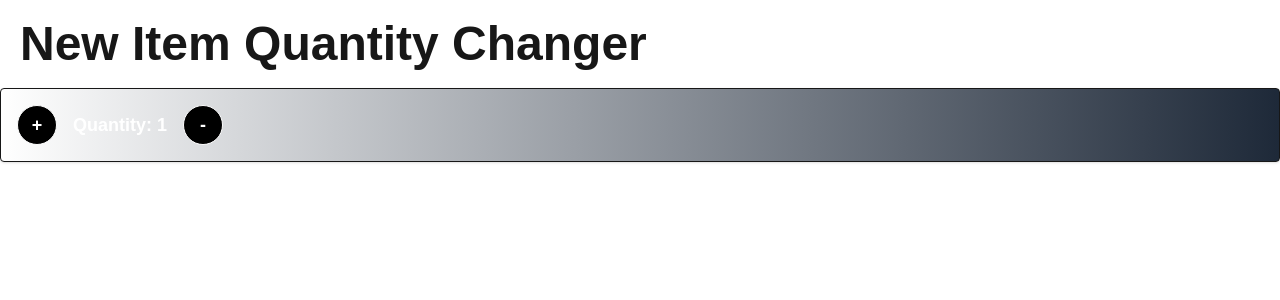
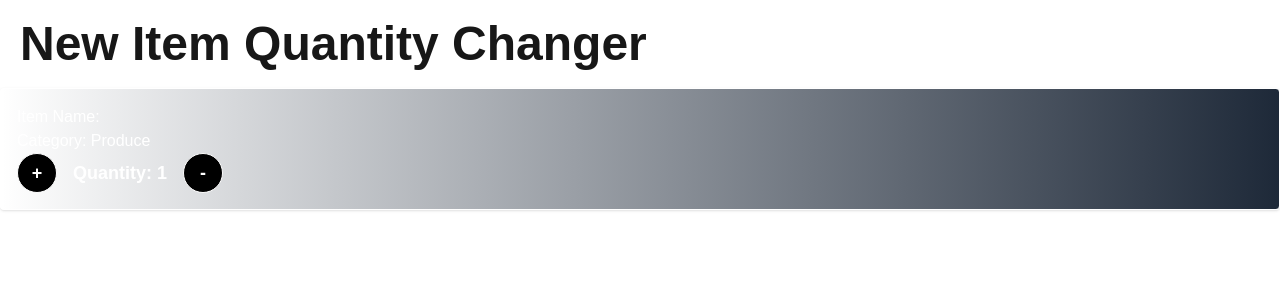
Before and after one commit to ConnorYasin/cprg306-assignments, a Next.js app: page /week-5 in a window 1280 px wide. Shown: the top 300 px of the page. Built offline with nearby package versions, Linux system fonts and the light colour scheme.

Commit message:
Adding name and category components to new-item.js

```diff
--- a/app/week-5/new-item.js
+++ b/app/week-5/new-item.js
@@ -1,8 +1,10 @@
 'use client';
 import { useState } from 'react';
 
-const New_Item = ({quantity: initialQuantity}) => {
-    const [quantity, setQuantity] = useState(initialQuantity || 1);
+const New_Item = ({quantity: initialQuantity, name:initialName, category:initialCategory}) => {
+    const [quantity, setQuantity] = useState(initialQuantity || 1)
+    const [name, setName] = useState(initialName || "")
+    const [category, setCategory] = useState(initialCategory || "produce");
 
     const increment = () => {
         if (quantity < 20){
@@ -17,7 +19,9 @@ const New_Item = ({quantity: initialQuantity}) => {
     };
 
     return (
-        <div className="border p-4 mb-4 rounded shadow bg-gradient-to-r from-black-100 to-gray-800">
+        <div className="border p-4 mb-4 rounded shadow bg-gradient-to-r from-black-100 to-gray-800 capitalize text-white">
+            <p>Item Name: {name}</p>
+            <p>Category: {category}</p>
             <div className="flex items-center space-x-4">
                 <button
                     className="bg-black text-white w-10 h-10 rounded-full flex items-center justify-center text-lg font-bold border border-white"
```
